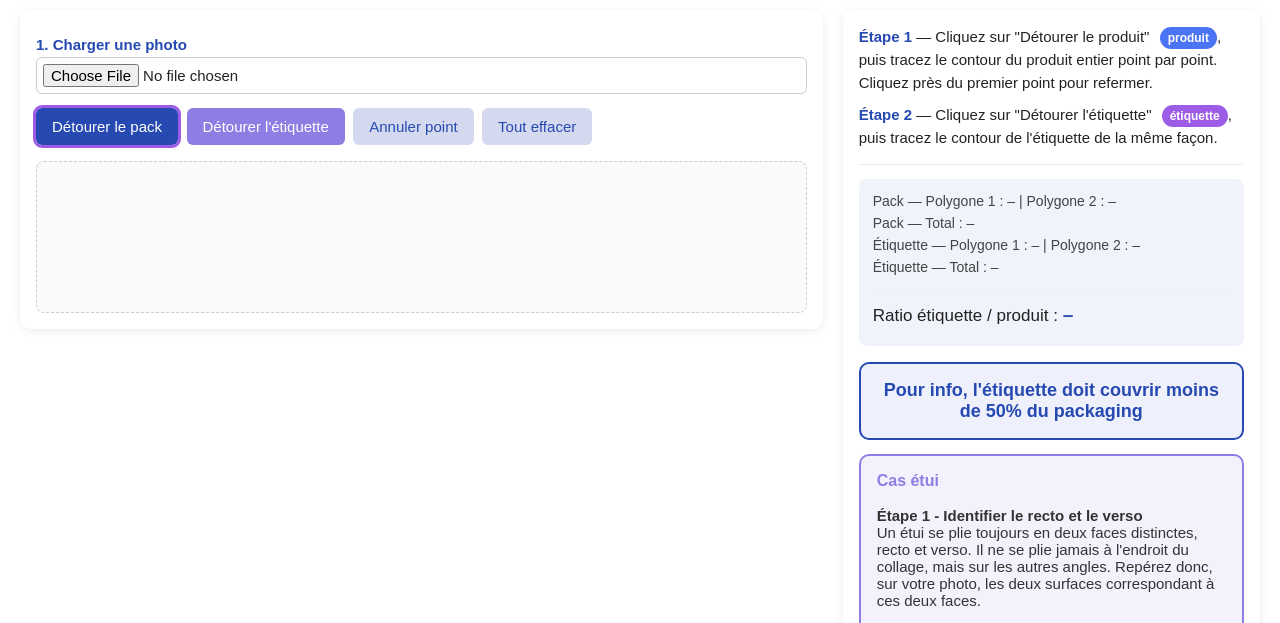
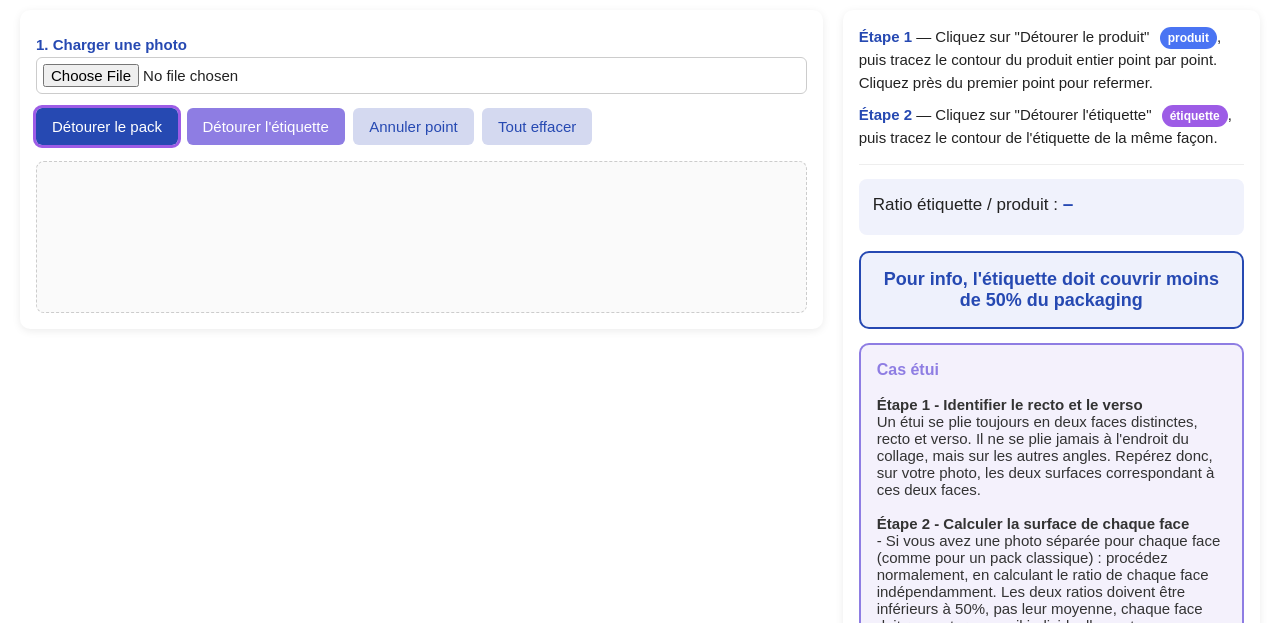
Before and after one commit to comebonneviale/Label-Calculator, a plain HTML site: page index.html in a window 1280 px wide. Both pictures are taken after a click on the button "Annuler point". Shown: the part 162-785 px from the top of the page. Drawn offline with Linux system fonts and the light colour scheme.

Commit message:
Remove detail lines from result box in index.html

```diff
--- a/index.html
+++ b/index.html
@@ -25,7 +25,6 @@
   .result-box { background: #f0f2fc; border-radius: 8px; padding: 14px; margin-top: 12px; font-size: 17px; }
   .result-box div { margin-bottom: 6px; }
   .result-box strong { color: #2649B2; font-size: 19px; }
-  .detail-line { font-size: 14px; color: #444; margin-bottom: 3px; }
   .step { font-size: 15px; line-height: 1.5; margin-bottom: 10px; }
   .step b { color: #2649B2; }
   hr { border: none; border-top: 1px solid #eee; margin: 14px 0; }
@@ -77,11 +76,6 @@
     <hr>
 
     <div class="result-box" id="resultBox">
-      <div class="detail-line" id="productDetail">Pack — Polygone 1 : – | Polygone 2 : –</div>
-      <div class="detail-line" id="productTotal">Pack — Total : –</div>
-      <div class="detail-line" id="labelDetail">Étiquette — Polygone 1 : – | Polygone 2 : –</div>
-      <div class="detail-line" id="labelTotal">Étiquette — Total : –</div>
-      <hr>
       <div>Ratio étiquette / produit : <strong id="ratio">–</strong></div>
     </div>
 
@@ -118,16 +112,13 @@ let imgLoaded = false;
 
 let mode = 'product';
 
-// Polygones déjà fermés (max 2 par catégorie)
 let productPolygons = [];
 let labelPolygons = [];
-
-// Points du polygone en cours de tracé (pas encore fermé)
 let currentPoints = [];
 
 function setMode(m) {
   mode = m;
-  currentPoints = []; // on repart sur un tracé propre en changeant de mode
+  currentPoints = [];
   modeProductBtn.classList.toggle('active', m === 'product');
   modeLabelBtn.classList.toggle('active', m === 'label');
   draw();
@@ -161,10 +152,8 @@ modeLabelBtn.addEventListener('click', () => setMode('label'));
 
 undoBtn.addEventListener('click', () => {
   if (currentPoints.length > 0) {
-    // on annule le dernier point en cours de tracé
     currentPoints.pop();
   } else {
-    // sinon on rouvre le dernier polygone fermé de la catégorie active
     const polygons = mode === 'product' ? productPolygons : labelPolygons;
     if (polygons.length > 0) {
       currentPoints = polygons.pop();
@@ -190,16 +179,14 @@ canvas.addEventListener('click', (e) => {
 
   const polygons = mode === 'product' ? productPolygons : labelPolygons;
 
-  // Maximum 2 polygones par catégorie
   if (polygons.length >= 2 && currentPoints.length === 0) {
-    return; // on ignore les clics si déjà 2 polygones fermés et aucun tracé en cours
+    return;
   }
 
   if (currentPoints.length >= 3) {
     const first = currentPoints[0];
     const dist = Math.hypot(x - first.x, y - first.y);
     if (dist < 12) {
-      // fermeture du polygone en cours : on l'ajoute à la liste, on repart à zéro pour un éventuel 2e polygone
       polygons.push(currentPoints);
       currentPoints = [];
       draw();
@@ -235,12 +222,9 @@ function draw() {
   ctx.clearRect(0, 0, canvas.width, canvas.height);
   if (imgLoaded) ctx.drawImage(img, 0, 0, canvas.width, canvas.height);
 
-  // polygones fermés du pack
   productPolygons.forEach(poly => drawPolygon(poly, true, '#4A74F3', 'rgba(74,116,243,0.30)'));
-  // polygones fermés de l'étiquette
   labelPolygons.forEach(poly => drawPolygon(poly, true, '#2ecc71', 'rgba(46,204,113,0.40)'));
 
-  // polygone en cours de tracé (pas encore fermé)
   if (currentPoints.length > 0) {
     const color = mode === 'product' ? '#4A74F3' : '#2ecc71';
     drawPolygon(currentPoints, false, color, 'transparent');
@@ -259,21 +243,8 @@ function polygonArea(points) {
 }
 
 function updateResults() {
-  const productAreas = productPolygons.map(polygonArea);
-  const labelAreas = labelPolygons.map(polygonArea);
-
-  const productTotal = productAreas.reduce((a, b) => a + b, 0);
-  const labelTotal = labelAreas.reduce((a, b) => a + b, 0);
-
-  const p1 = productAreas[0] ? productAreas[0].toFixed(0) + ' px²' : '–';
-  const p2 = productAreas[1] ? productAreas[1].toFixed(0) + ' px²' : '–';
-  const l1 = labelAreas[0] ? labelAreas[0].toFixed(0) + ' px²' : '–';
-  const l2 = labelAreas[1] ? labelAreas[1].toFixed(0) + ' px²' : '–';
-
-  document.getElementById('productDetail').textContent = `Pack — Polygone 1 : ${p1} | Polygone 2 : ${p2}`;
-  document.getElementById('productTotal').textContent = `Pack — Total : ${productTotal ? productTotal.toFixed(0) + ' px²' : '–'}`;
-  document.getElementById('labelDetail').textContent = `Étiquette — Polygone 1 : ${l1} | Polygone 2 : ${l2}`;
-  document.getElementById('labelTotal').textContent = `Étiquette — Total : ${labelTotal ? labelTotal.toFixed(0) + ' px²' : '–'}`;
+  const productTotal = productPolygons.map(polygonArea).reduce((a, b) => a + b, 0);
+  const labelTotal = labelPolygons.map(polygonArea).reduce((a, b) => a + b, 0);
 
   if (productTotal > 0 && labelTotal > 0) {
     const ratio = (labelTotal / productTotal) * 100;
```
